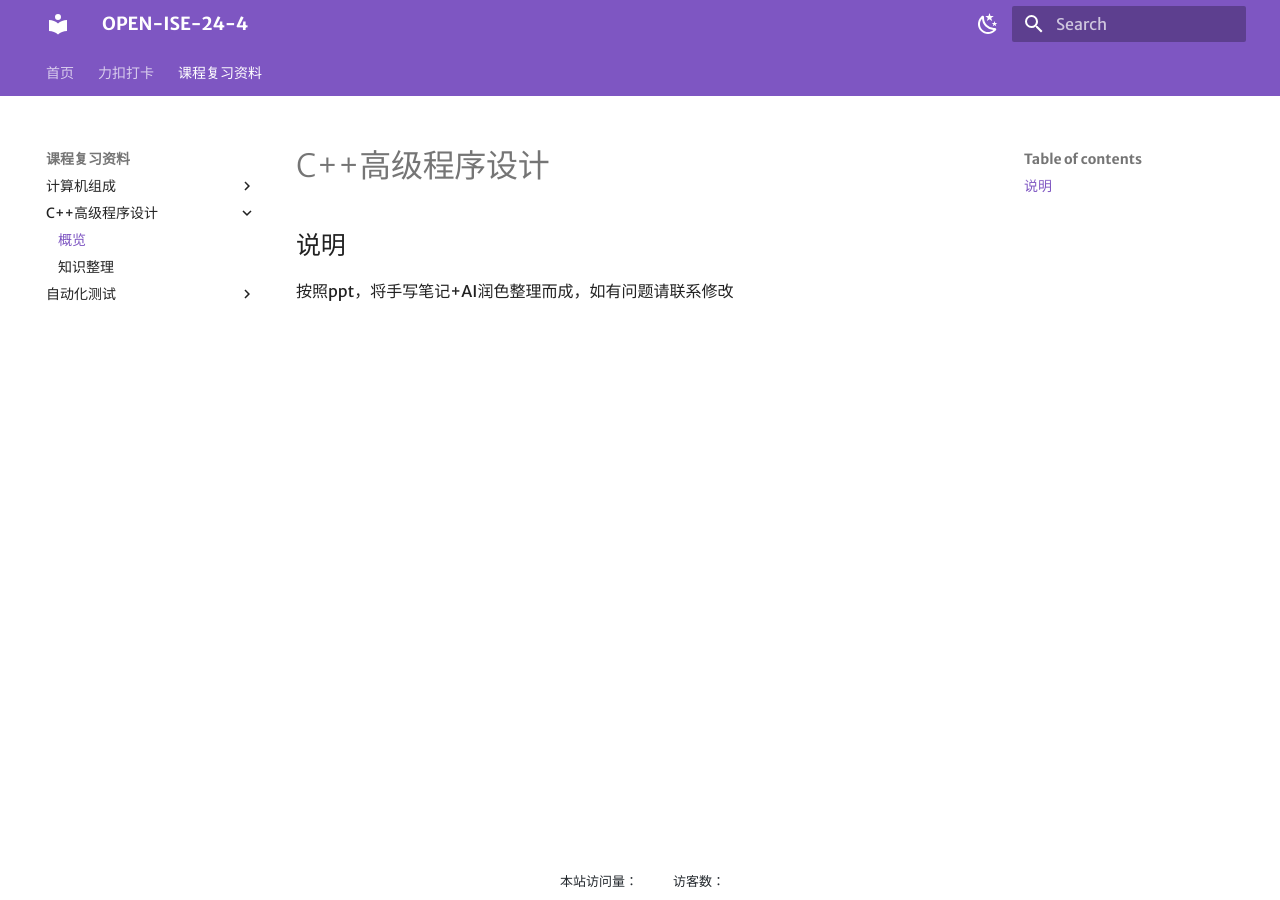
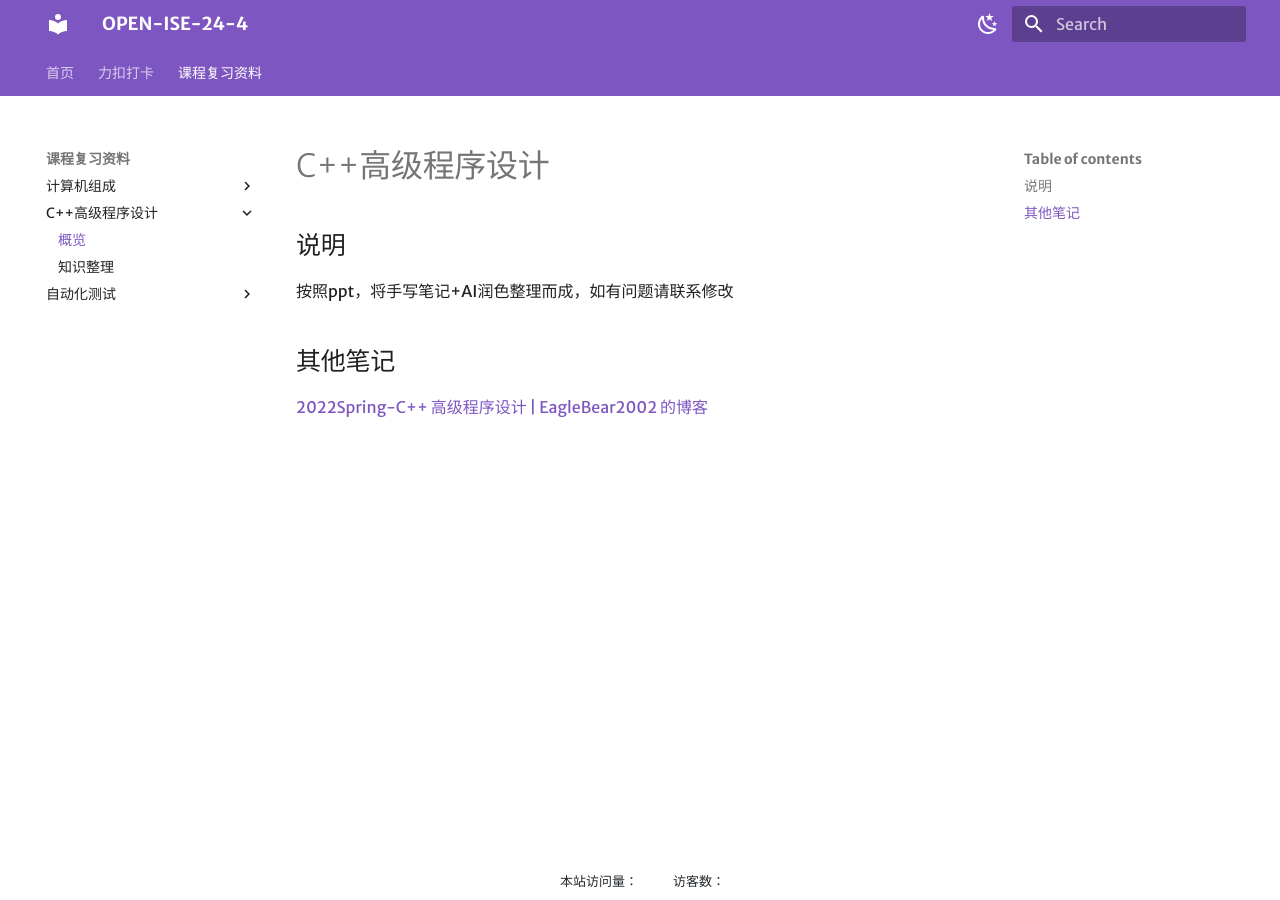
Before and after one commit to MaxizYB/NJU-ISE-24, an MkDocs documentation site: the page built from docs/gc-overview.md, in a window 1280 px wide. Built offline with MkDocs 1.6.1 and Material for MkDocs 9.7.7, drawn with Linux system fonts in a browser that asks for light colours; comment, search, counter and statistics services are not loaded.

Commit message:
update-12-23

```diff
--- a/docs/gc-overview.md
+++ b/docs/gc-overview.md
@@ -1,3 +1,8 @@
 # C++高级程序设计
+
 ## 说明
 按照ppt，将手写笔记+AI润色整理而成，如有问题请联系修改
+
+## 其他笔记
+
+[2022Spring-C++ 高级程序设计 | EagleBear2002 的博客](https://eaglebear2002.github.io/categories/%E5%8D%97%E4%BA%AC%E5%A4%A7%E5%AD%A6%E8%BD%AF%E4%BB%B6%E5%AD%A6%E9%99%A2%E6%9C%AC%E7%A7%91%E8%AF%BE%E7%A8%8B/2022Spring-C-%E9%AB%98%E7%BA%A7%E7%A8%8B%E5%BA%8F%E8%AE%BE%E8%AE%A1/)
```
